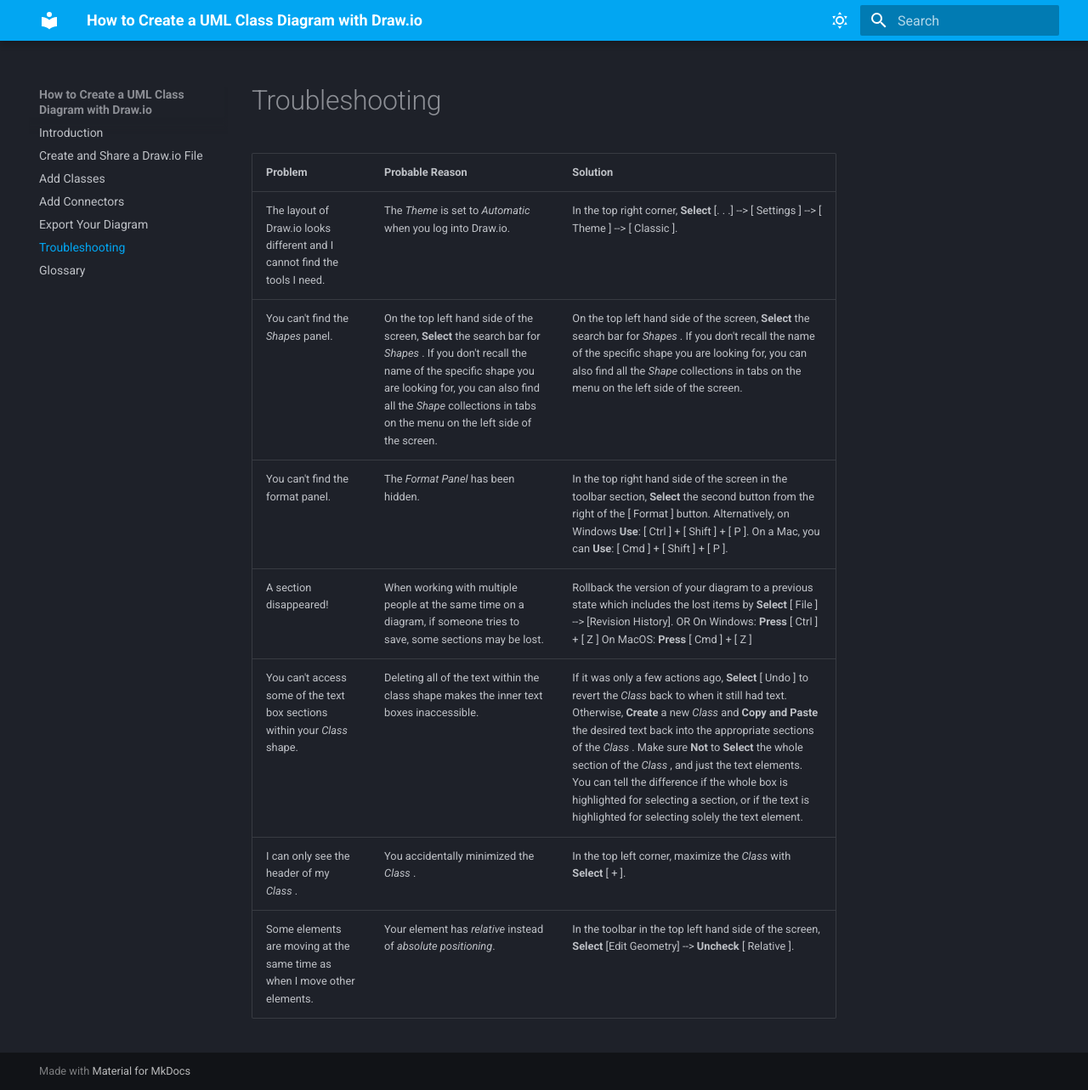
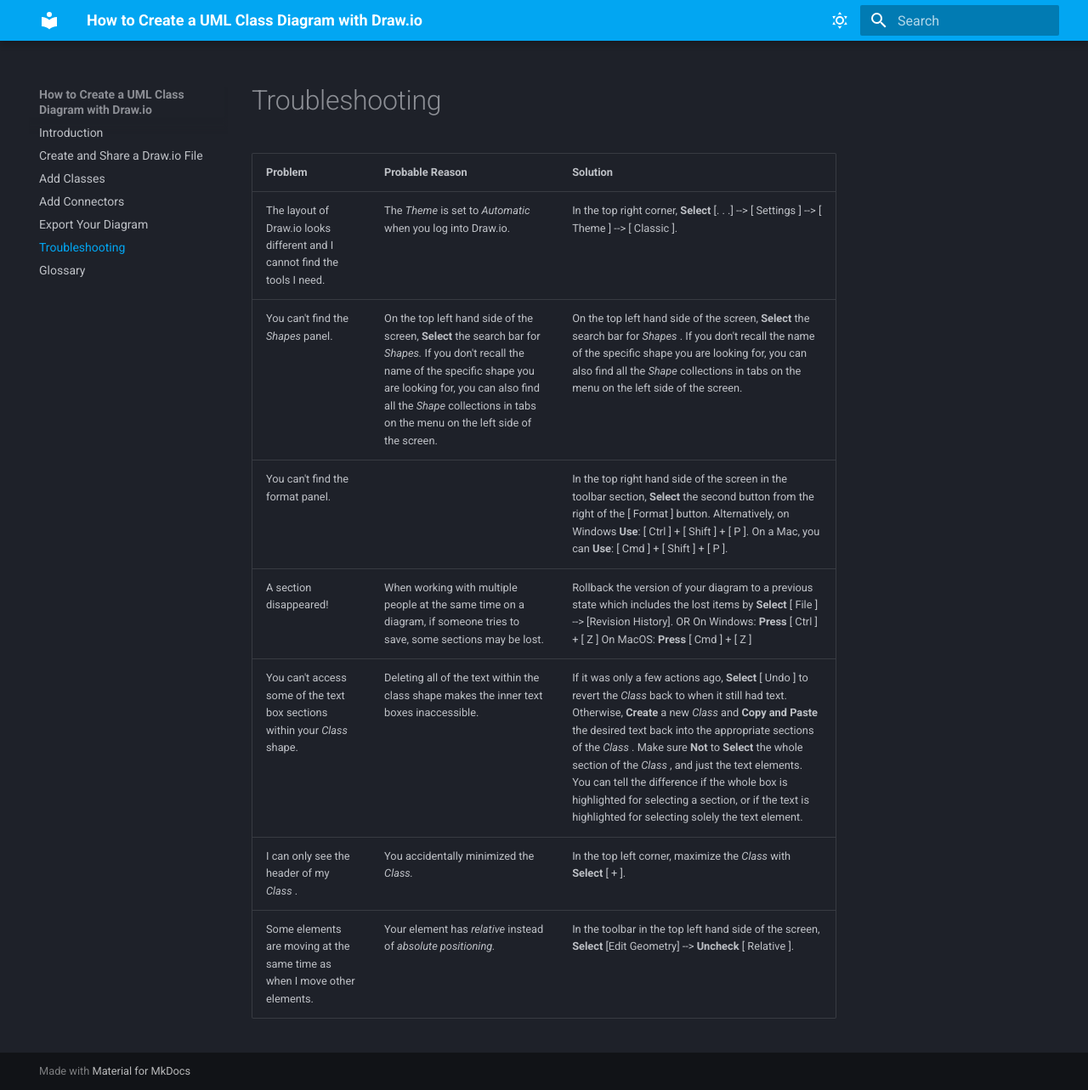
Before and after one commit to kai-st/comm2216-docs-project, an MkDocs documentation site: the page built from docs/troubleshooting.md, in a window 1280 px wide and 1283 px high. Shown: the whole window at 85% size. Built offline with MkDocs 1.6.1 and Material for MkDocs 9.7.7, drawn with Linux system fonts in a browser that asks for light colours.

Commit message:
Fix troubleshooting formatting

```diff
--- a/docs/troubleshooting.md
+++ b/docs/troubleshooting.md
@@ -1,9 +1,9 @@
-| Problem                                                                     	| Probable Reason                                                                                                                                                                                                                                                       	| Solution                                                                                                                                                                                                                                                                                                                                                                                                                                                                                                       	|
-|-----------------------------------------------------------------------------	|-----------------------------------------------------------------------------------------------------------------------------------------------------------------------------------------------------------------------------------------------------------------------	|----------------------------------------------------------------------------------------------------------------------------------------------------------------------------------------------------------------------------------------------------------------------------------------------------------------------------------------------------------------------------------------------------------------------------------------------------------------------------------------------------------------	|
-| The layout of Draw.io looks different and I cannot find the tools I need.   	| The  _Theme_  is set to _Automatic_ when you log into Draw.io.                                                                                                                                                                                                        	| In the top right corner,  **Select**  [. . .] --> [ Settings ] --> [ Theme ] --> [ Classic ].                                                                                                                                                                                                                                                                                                                                                                                                                  	|
-| You can't find the   _Shapes_   panel.                                      	| On the top left hand side of the screen,  **Select**  the search bar for   _Shapes_  .  If you don't recall the name of the specific shape you are looking for, you can also find all the   _Shape_   collections in tabs on the menu on the left side of the screen. 	| On the top left hand side of the screen, **Select** the search bar for  _Shapes_ .  If you don't recall the name of the specific shape you are looking for, you can also find all the  _Shape_  collections in tabs on the menu on the left side of the screen.                                                                                                                                                                                                                                                	|
-| You can't find the format panel.                                            	| The _Format Panel_ has been hidden.                                                                                                                                                                                                                                   	| In the top right hand side of the screen in the toolbar section, **Select** the second button from the right of the [ Format ] button.    Alternatively, on Windows **Use**:  [ Ctrl ] + [ Shift ] + [ P ].   On a Mac, you can **Use**:  [ Cmd ] + [ Shift ] + [ P ].                                                                                                                                                                                                                                         	|
-| A section disappeared!                                                      	| When working with multiple people at the same time on a diagram, if someone tries to save, some sections may be lost.                                                                                                                                                 	| Rollback the version of your diagram to a previous state which includes the lost items by **Select**  [ File ] --> [Revision History]. OR On Windows: **Press**  [ Ctrl ] + [ Z ] On MacOS: **Press**  [ Cmd ] + [ Z ]                                                                                                                                                                                                                                                                                         	|
-| You can't access some of the text box sections within your  _Class_  shape. 	| Deleting all of the text within the class shape makes the inner text boxes inaccessible.                                                                                                                                                                              	| If it was only a few actions ago,  **Select**  [ Undo ] to revert the  _Class_  back to when it still had text.   Otherwise, **Create** a new  _Class_  and **Copy and Paste** the desired text back into the appropriate sections of the  _Class_ . Make sure **Not** to **Select** the whole section of the  _Class_ , and just the text elements. You can tell the difference if the whole box is highlighted for selecting a section, or if the text is highlighted for selecting solely the text element. 	|
-| I can only see the header of my  _Class_ .                                  	| You accidentally minimized the  _Class_ .                                                                                                                                                                                                                             	| In the top left corner, maximize the _Class_ with **Select** [ + ].                                                                                                                                                                                                                                                                                                                                                                                                                                            	|
-| Some elements are moving at the same time as when I move other elements.    	| Your element has _relative_ instead of _absolute positioning_.                                                                                                                                                                                                        	| In the toolbar in the top left hand side of the screen,  **Select**  [Edit Geometry] -->  **Uncheck**  [ Relative ].                                                                                                                                                                                                                                                                                                                                                                                           	|
+| Problem                                                                     	| Probable Reason                                                                                                                                                                                                                                                      	| Solution                                                                                                                                                                                                                                                                                                                                                                                                                                                                                                       	|
+|-----------------------------------------------------------------------------	|----------------------------------------------------------------------------------------------------------------------------------------------------------------------------------------------------------------------------------------------------------------------	|----------------------------------------------------------------------------------------------------------------------------------------------------------------------------------------------------------------------------------------------------------------------------------------------------------------------------------------------------------------------------------------------------------------------------------------------------------------------------------------------------------------	|
+| The layout of Draw.io looks different and I cannot find the tools I need.   	| The  _Theme_  is set to _Automatic_ when you log into Draw.io.                                                                                                                                                                                                       	| In the top right corner,  **Select**  [. . .] --> [ Settings ] --> [ Theme ] --> [ Classic ].                                                                                                                                                                                                                                                                                                                                                                                                                  	|
+| You can't find the   _Shapes_   panel.                                      	| On the top left hand side of the screen,  **Select**  the search bar for   _Shapes._   If you don't recall the name of the specific shape you are looking for, you can also find all the   _Shape_   collections in tabs on the menu on the left side of the screen. 	| On the top left hand side of the screen, **Select** the search bar for  _Shapes_ .  If you don't recall the name of the specific shape you are looking for, you can also find all the  _Shape_  collections in tabs on the menu on the left side of the screen.                                                                                                                                                                                                                                                	|
+| You can't find the format panel.                                            	|                                                                                                                                                                                                                                                                      	| In the top right hand side of the screen in the toolbar section, **Select** the second button from the right of the [ Format ] button.    Alternatively, on Windows **Use**:  [ Ctrl ] + [ Shift ] + [ P ].   On a Mac, you can **Use**:  [ Cmd ] + [ Shift ] + [ P ].                                                                                                                                                                                                                                         	|
+| A section disappeared!                                                      	| When working with multiple people at the same time on a diagram, if someone tries to save, some sections may be lost.                                                                                                                                                	| Rollback the version of your diagram to a previous state which includes the lost items by **Select**  [ File ] --> [Revision History]. OR On Windows: **Press**  [ Ctrl ] + [ Z ] On MacOS: **Press**  [ Cmd ] + [ Z ]                                                                                                                                                                                                                                                                                         	|
+| You can't access some of the text box sections within your  _Class_  shape. 	| Deleting all of the text within the class shape makes the inner text boxes inaccessible.                                                                                                                                                                             	| If it was only a few actions ago,  **Select**  [ Undo ] to revert the  _Class_  back to when it still had text.   Otherwise, **Create** a new  _Class_  and **Copy and Paste** the desired text back into the appropriate sections of the  _Class_ . Make sure **Not** to **Select** the whole section of the  _Class_ , and just the text elements. You can tell the difference if the whole box is highlighted for selecting a section, or if the text is highlighted for selecting solely the text element. 	|
+| I can only see the header of my  _Class_ .                                  	| You accidentally minimized the  _Class._                                                                                                                                                                                                                             	| In the top left corner, maximize the _Class_ with **Select** [ + ].                                                                                                                                                                                                                                                                                                                                                                                                                                            	|
+| Some elements are moving at the same time as when I move other elements.    	| Your element has _relative_ instead of _absolute positioning._                                                                                                                                                                                                       	| In the toolbar in the top left hand side of the screen,  **Select**  [Edit Geometry] -->  **Uncheck**  [ Relative ].                                                                                                                                                                                                                                                                                                                                                                                           	|
```
